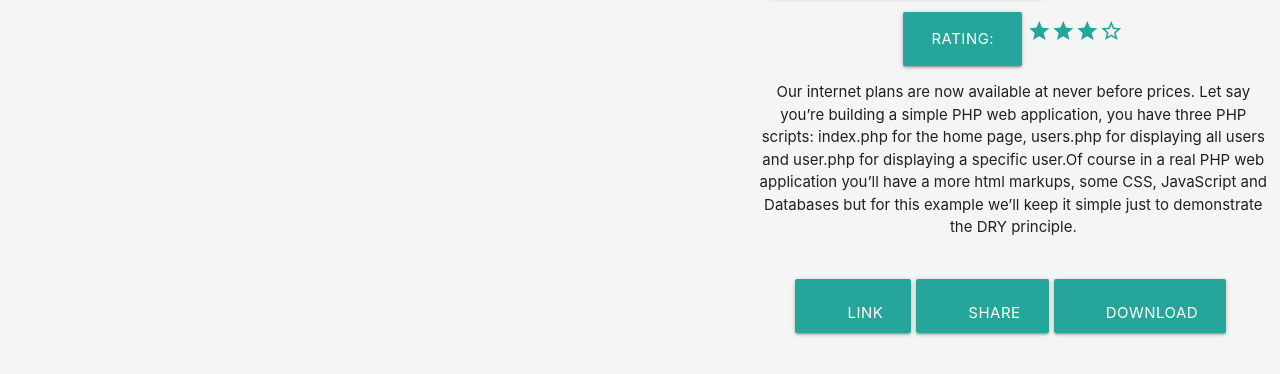
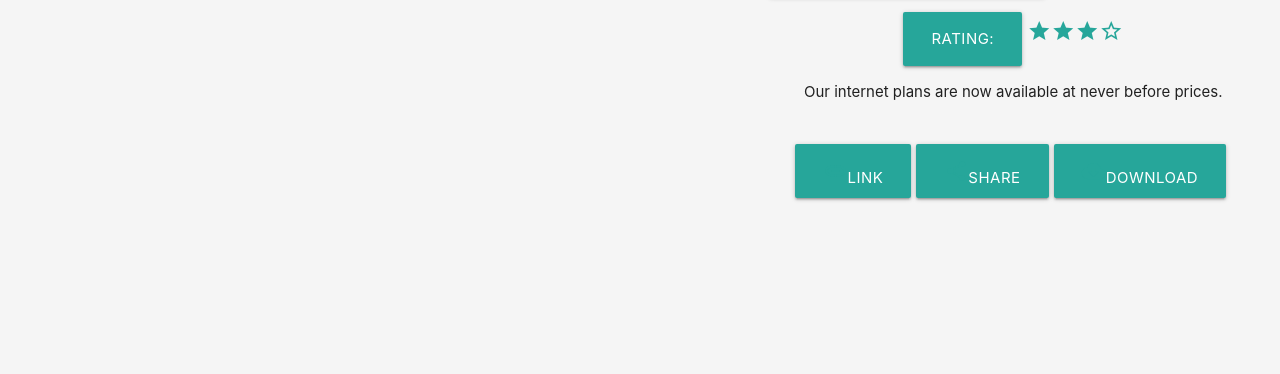
Before and after one commit to ekumamait/ISP-Client, a React (Create React App) app in the folder isp-client/: page / in a window 1280 px wide. Shown: the part 390-764 px from the top of the page. Built offline with nearby package versions, Linux system fonts and the light colour scheme; no server answers.

Commit message:
ft(UI): description - Fetch description from Props [Delivers #167353304]

```diff
--- a/isp-client/src/components/container/landing/LandingPage.jsx
+++ b/isp-client/src/components/container/landing/LandingPage.jsx
@@ -29,8 +29,8 @@ class LandingPage extends Component {
 }
 
 LandingPage.propTypes = {
-    getSingleIsp: PropTypes.object.isRequired,
-    getAllIsp: PropTypes.array.isRequired
+    getSingleIsp: PropTypes.func.isRequired,
+    getAllIsp: PropTypes.func.isRequired
 };
 
 const mapStateToProps = state => {
--- a/isp-client/src/components/presentational/ISP/Description.jsx
+++ b/isp-client/src/components/presentational/ISP/Description.jsx
@@ -1,25 +1,17 @@
-import React, { Component } from 'react';
+import React from 'react';
 import './Description.scss';
 
-class Description extends Component {
-    render() {
-        return (
-            <div>
+function Description({props}) {
+    return (
+        <div>
                 <p className="move">
-                    Our internet plans are now available at never before prices.
-                    Let say you’re building a simple PHP web application,
-                    you have three PHP scripts: index.php for the home page,
-                    users.php for displaying all users and user.php for displaying
-                    a specific user.Of course in a real PHP web application
-                    you’ll have a more html markups, some CSS, JavaScript
-                    and Databases but for this example we’ll keep it simple just to demonstrate the DRY principle.
+                    {props.singleIsp? props.singleIsp.description: ' Our internet plans are now available at never before prices.'}
                 </p>
                     <a className="waves-effect waves-light btn-large"><i className="material-icons">link</i>Link</a>
                     <a className="waves-effect waves-light btn-large"><i className="material-icons">share</i>share</a>
                     <a className="waves-effect waves-light btn-large"><i className="material-icons">cloud_download</i>Download</a>
-            </div>
-        );
-    }
+        </div>
+    );
 }
 
 export default Description;
--- a/isp-client/src/components/presentational/ISP/Isp.jsx
+++ b/isp-client/src/components/presentational/ISP/Isp.jsx
@@ -1,4 +1,4 @@
-import React, { Component } from 'react';
+import React from 'react';
 import lorem from "../../../assets/lorem.jpeg";
 import './Isp.scss';
 
--- a/isp-client/src/components/presentational/landing/Landing.jsx
+++ b/isp-client/src/components/presentational/landing/Landing.jsx
@@ -20,11 +20,11 @@ function Landing({props, clickEvent}) {
                         </a>
                         <div>
                             <label>
-                                <input className="with-gap" name="group3" type="radio" checked />
+                                <input className="with-gap" name="group3" type="radio" />
                                 <span>Price</span>
                             </label>
                             <label>
-                                <input className="with-gap" name="group3" type="radio" checked />
+                                <input className="with-gap" name="group3" type="radio" />
                                 <span>Rating</span>
                             </label>
                         </div>
@@ -36,7 +36,7 @@ function Landing({props, clickEvent}) {
                         <div>
                         <Rating /><br></br>
                         </div>
-                        <Description />
+                        <Description props={props}/>
                     </div>
                 </div>
         </div>
```
